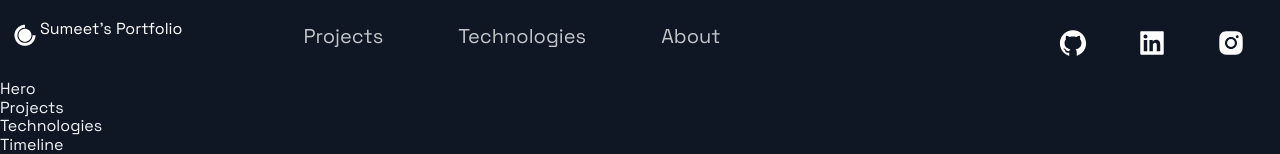
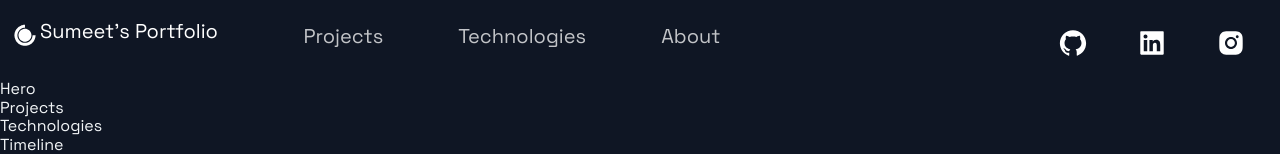
Before and after one commit to bajwass/Sumeets-Portfolio, a Next.js app: page / in a window 1280 px wide. Shown: the top 154 px of the page. Built offline with nearby package versions, Linux system fonts and the light colour scheme.

Commit message:
Header Finished

```diff
--- a/src/components/Header/Header.js
+++ b/src/components/Header/Header.js
@@ -3,14 +3,14 @@ import React from 'react';
 import { AiFillGithub, AiFillInstagram, AiFillLinkedin } from 'react-icons/ai';
 import { DiCssdeck } from 'react-icons/di';
 
-import { Container, Div1, Div2, Div3, NavLink, SocialIcons } from './HeaderStyles';
+import { Container, Div1, Div2, Div3, NavLink, SocialIcons, Span } from './HeaderStyles';
 
 const Header = () =>  (
   <Container>
     <Div1>
       <Link href="/">
-        <a style={{ display: "flex", allignItems: "center", color: "white"}}>
-          <DiCssdeck size="3rem" /> <span>Sumeet's Portfolio</span>
+        <a style={{ display: "flex", allignItems: "center", color: "white", marginBottom: "20px"}}>
+          <DiCssdeck size="3rem" /> <Span>Sumeet's Portfolio</Span>
         </a>
 
       </Link>
--- a/src/components/Header/HeaderStyles.js
+++ b/src/components/Header/HeaderStyles.js
@@ -17,6 +17,12 @@ export const Container = styled.div`
     grid-row-gap: 0.5rem;
   }
 `;
+
+export const Span = styled.span`
+  font-size: 2rem;
+`;
+
+
 export const Div1 = styled.div`
   grid-area: 1 / 1 / 2 / 2;
   display: flex;
```
